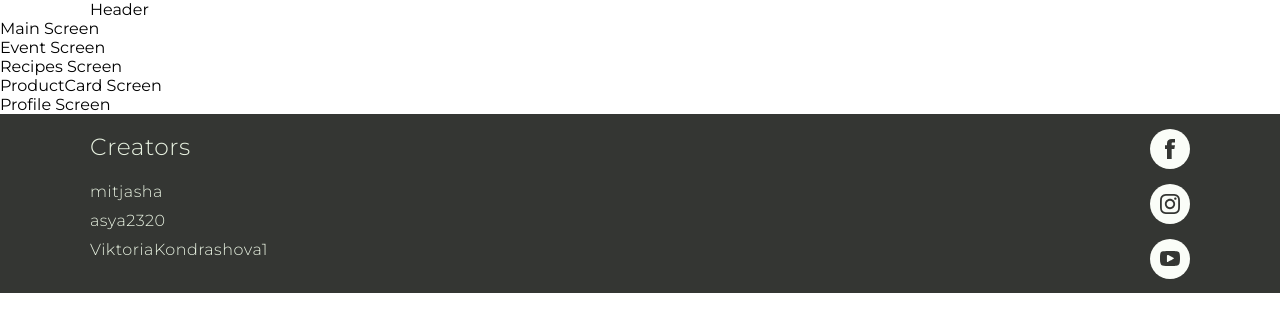
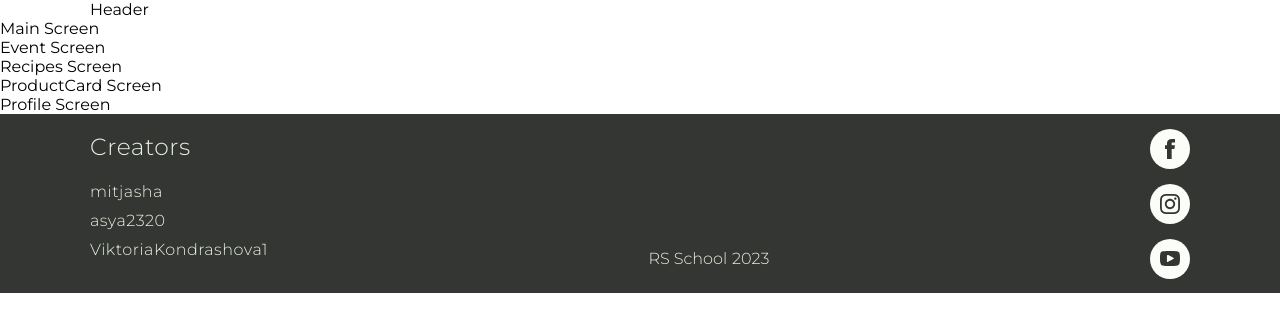
Before and after one commit to mitjasha/avocado, a React (Create React App) app: page / in a window 1280 px wide. Shown: the top 332 px of the page. Built offline with nearby package versions, Linux system fonts and the light colour scheme.

Commit message:
feat: add rs link and year of creation

```diff
--- a/src/containers/Footer/Footer.scss
+++ b/src/containers/Footer/Footer.scss
@@ -10,13 +10,17 @@
     display: flex;
     align-items: center;
     justify-content: space-between;
+    font-weight: 300;
   }
 
   &__creators {
     font-size: 20px;
-    font-weight: 300;
     line-height: 1.5;
     letter-spacing: 0.5px;
+  }
+
+  &__school-link {
+    display: none;
   }
 
   &__media {
@@ -87,3 +91,16 @@ a {
   text-decoration: none;
   color: inherit;
 }
+
+@media screen and (min-width: $media-tab-pt) {
+  .footer__school-link {
+    display: flex;
+    gap: 5px;
+    margin: auto 0 25px 0;
+  }
+
+  .school-link:hover {
+    color: $middle-green;
+    transition: 0.4s all ease;
+  }
+}
--- a/src/containers/Footer/Footer.tsx
+++ b/src/containers/Footer/Footer.tsx
@@ -21,6 +21,12 @@ const Footer: React.FC = () => {
             </li>
           </ul>
         </div>
+        <div className="footer__school-link">
+          <a href="https://rs.school/js/" className="school-link">
+            RS School
+          </a>
+          <div>2023</div>
+        </div>
         <div className="footer__media">
           <a href="https://www.facebook.com/">
             <div className="footer__media-icon footer__media-icon_fb" />
```
